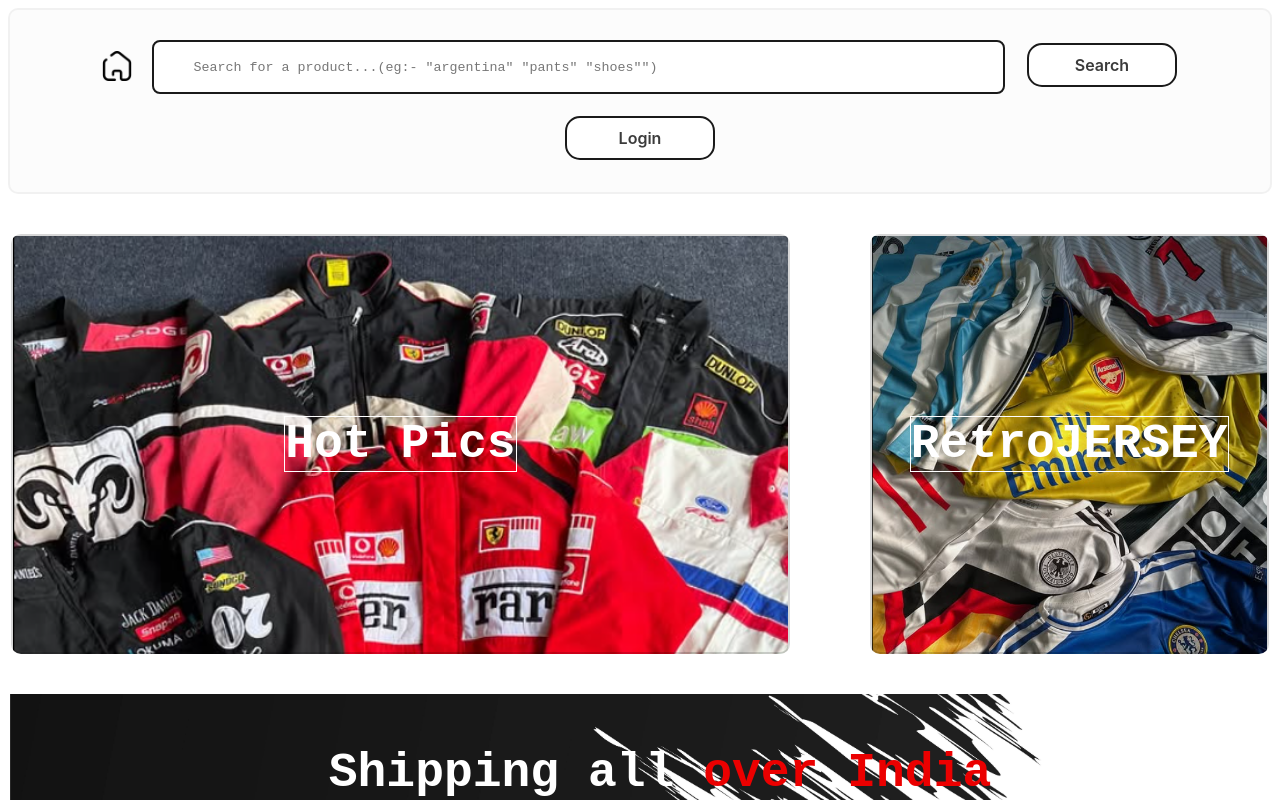
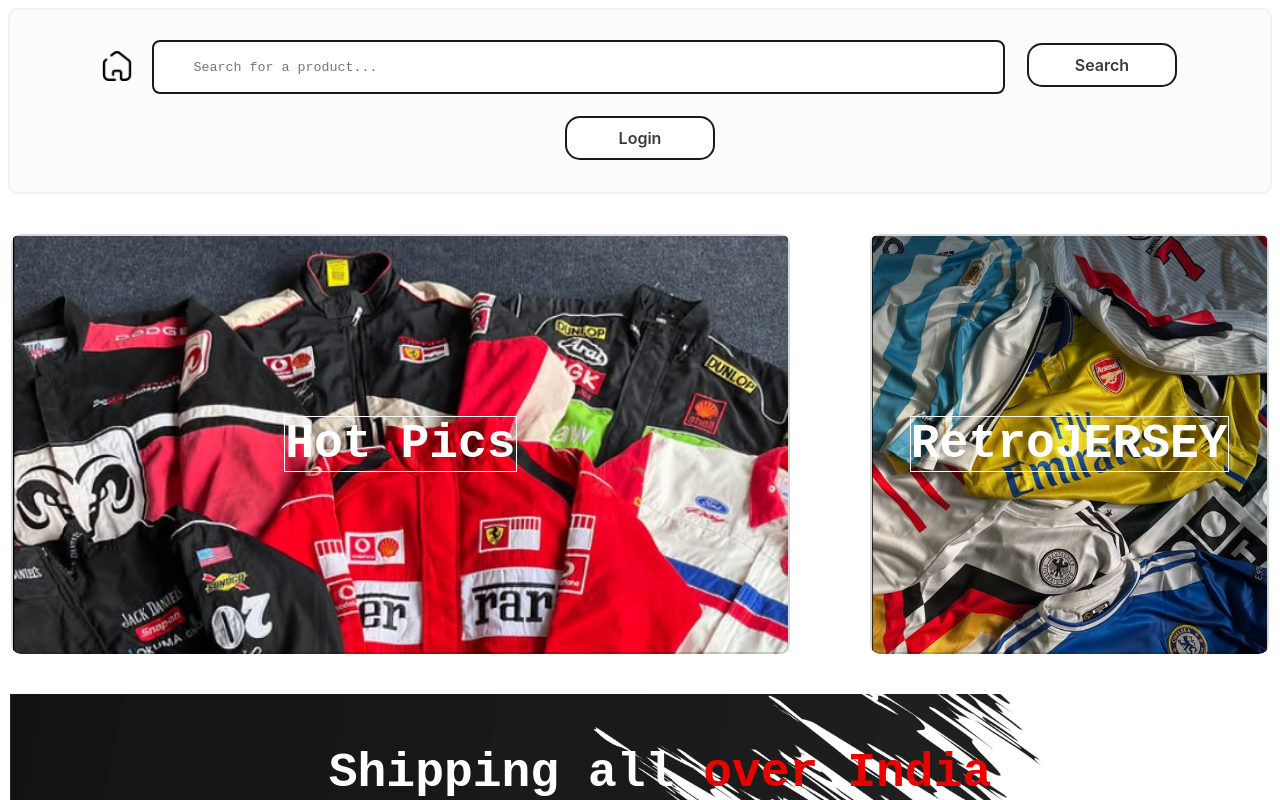
Before and after one commit to shanid1/Advanced-Ecommerce-Website, a React (Vite) app in the folder thrift-store/: page / in a window 1280 px wide. Shown: the top 800 px of the page. Built offline with nearby package versions, Linux system fonts and the light colour scheme; no server answers; the database is empty.

Commit message:
Initial commit with React Firebase app

```diff
--- a/thrift-store/src/SearchBar.jsx
+++ b/thrift-store/src/SearchBar.jsx
@@ -41,7 +41,7 @@
       <button className="homebtn" alt="home" onClick={homeClick}style={{ backgroundImage: `url('/assets/homelogo.png')` }}></button>
       <input
         className="searchinput"
-        placeholder='Search for a product...(eg:- "argentina" "pants" "shoes"")'
+        placeholder='Search for a product...'
         type="text"
         value={query}
         onChange={changeSearch}
```
